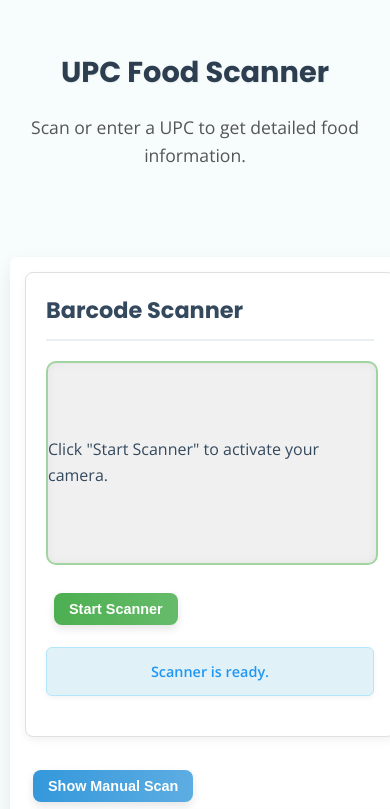
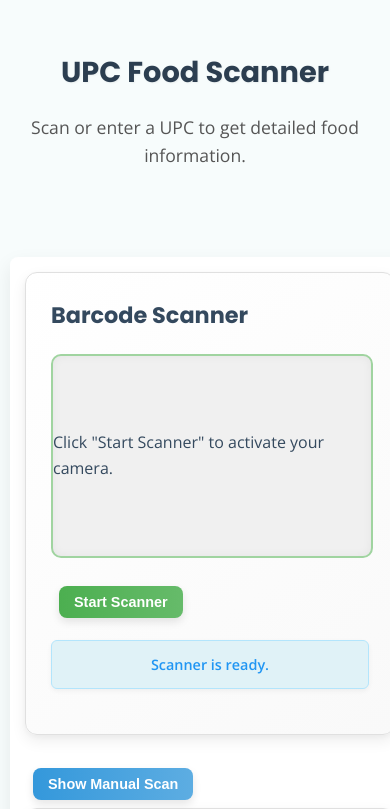
Before and after one commit to JordanFaifai/upc-scanner-project, a website: page index.html in a window 390 px wide. Shown: the top 809 px of the page. Drawn offline with nearby package versions, Linux system fonts and the light colour scheme.

Commit message:
Enhanced section card styling for a more polished look

```diff
--- a/style.css
+++ b/style.css
@@ -1,4 +1,4 @@
-/* style.css - Health-Oriented Theme */
+/* style.css - Health-Oriented Theme with Enhanced Cards */
 
 /* --- Base Body and General Page Styles --- */
 body {
@@ -49,13 +49,20 @@ header p {
 
 /* --- Section Cards (for main content blocks) --- */
 .section-card {
-    background-color: #ffffff; /* Explicitly white for internal cards */
+    /* Enhanced styling for the cards */
+    background: linear-gradient(145deg, #ffffff, #f9f9f9); /* Subtle gradient for depth */
     border: 1px solid #e0e0e0; /* Very subtle border */
-    border-radius: 10px; /* Consistent rounded corners */
-    padding: 25px;
+    border-radius: 12px; /* Consistent rounded corners, slightly more */
+    padding: 0; /* Padding handled by accordion headers/content */
     margin-bottom: 25px;
-    box-shadow: 0 4px 10px rgba(0, 0, 0, 0.05); /* Soft inner shadow */
+    box-shadow: 0 6px 15px rgba(0, 0, 0, 0.07), 0 2px 5px rgba(0, 0, 0, 0.03); /* Layered, softer shadow */
     overflow: hidden; /* Important for accordion transitions */
+    transition: transform 0.2s ease, box-shadow 0.2s ease; /* Smooth hover effect */
+}
+
+.section-card:hover {
+    transform: translateY(-3px); /* Slight lift on hover */
+    box-shadow: 0 10px 25px rgba(0, 0, 0, 0.1), 0 4px 8px rgba(0, 0, 0, 0.05);
 }
 
 .section-card h2 {
@@ -63,8 +70,7 @@ header p {
     color: #34495e;
     margin-top: 0;
     margin-bottom: 15px;
-    border-bottom: 2px solid #e9f0f1; /* Lighter separator */
-    padding-bottom: 10px;
+    /* Border and padding handled by accordion-header or specific section-card padding */
     font-size: 1.6em;
 }
 
@@ -177,10 +183,13 @@ header p {
 #manualScanSection {
     /* Inherits section-card styles */
     text-align: center;
+    padding: 25px; /* Add padding back for this section */
 }
 
 #manualScanSection h2 {
     /* Inherits section-card h2 styles */
+    border-bottom: 2px solid #e9f0f1; /* Lighter separator */
+    padding-bottom: 10px;
 }
 
 #manualScanSection input[type="text"] {
@@ -197,6 +206,7 @@ header p {
 #productInfo {
     /* Inherits section-card styles */
     text-align: left;
+    padding: 25px; /* Add padding back for this section */
 }
 
 #productInfo h2, #productInfo h3 {
@@ -220,7 +230,7 @@ header p {
 }
 
 /* Additive List Specific Styles */
-/* NEW: Container for the scrollable additive list */
+/* Container for the scrollable additive list */
 .additive-list-container {
     max-height: 250px; /* Set a maximum height for the scrollable area */
     overflow-y: auto; /* Enable vertical scrolling when content exceeds max-height */
@@ -362,7 +372,7 @@ header p {
 
 /* --- Accordion Styling --- */
 .accordion-header {
-    background-color: #fcfcfc;
+    background-color: #fcfcfc; /* Lighter background for header */
     color: #34495e;
     cursor: pointer;
     padding: 15px 20px;
@@ -373,7 +383,7 @@ header p {
     font-size: 1.1em;
     font-weight: 600;
     transition: background-color 0.3s ease, color 0.3s ease;
-    border-bottom: 1px solid #f0f0f0;
+    border-bottom: 1px solid #f0f0f0; /* Lighter separator */
     display: flex;
     justify-content: space-between;
     align-items: center;
@@ -393,7 +403,7 @@ header p {
 }
 
 .accordion-header.active {
-    background-color: #e8f5e9;
+    background-color: #e8f5e9; /* Light green when active */
     color: #2e7d32;
 }
 
@@ -422,10 +432,20 @@ header p {
     padding: 20px;
 }
 
-.section-card {
-    padding: 0;
-    overflow: hidden;
+/* Ensure the section-card itself has no padding if using accordion-header/content */
+/* This is important for the accordion headers to span full width and have rounded corners */
+.section-card.controls, /* Apply padding to specific section cards that don't have accordions */
+.section-card#manualScanSection,
+.section-card#productInfo {
+    padding: 25px; /* Re-apply padding to these specific sections */
+    border-radius: 12px; /* Ensure consistent border-radius */
 }
+
+/* Override padding for section-cards that contain accordions */
+.section-card:has(.accordion-header) {
+    padding: 0; /* Remove padding for cards that use accordions */
+}
+
 
 /* External Links */
 .external-link {
@@ -453,7 +473,7 @@ header p {
         border-radius: 8px;
     }
     .section-card {
-        padding: 20px;
+        padding: 20px; /* Adjust padding for smaller screens */
         border-radius: 8px;
     }
     .controls button,
```
